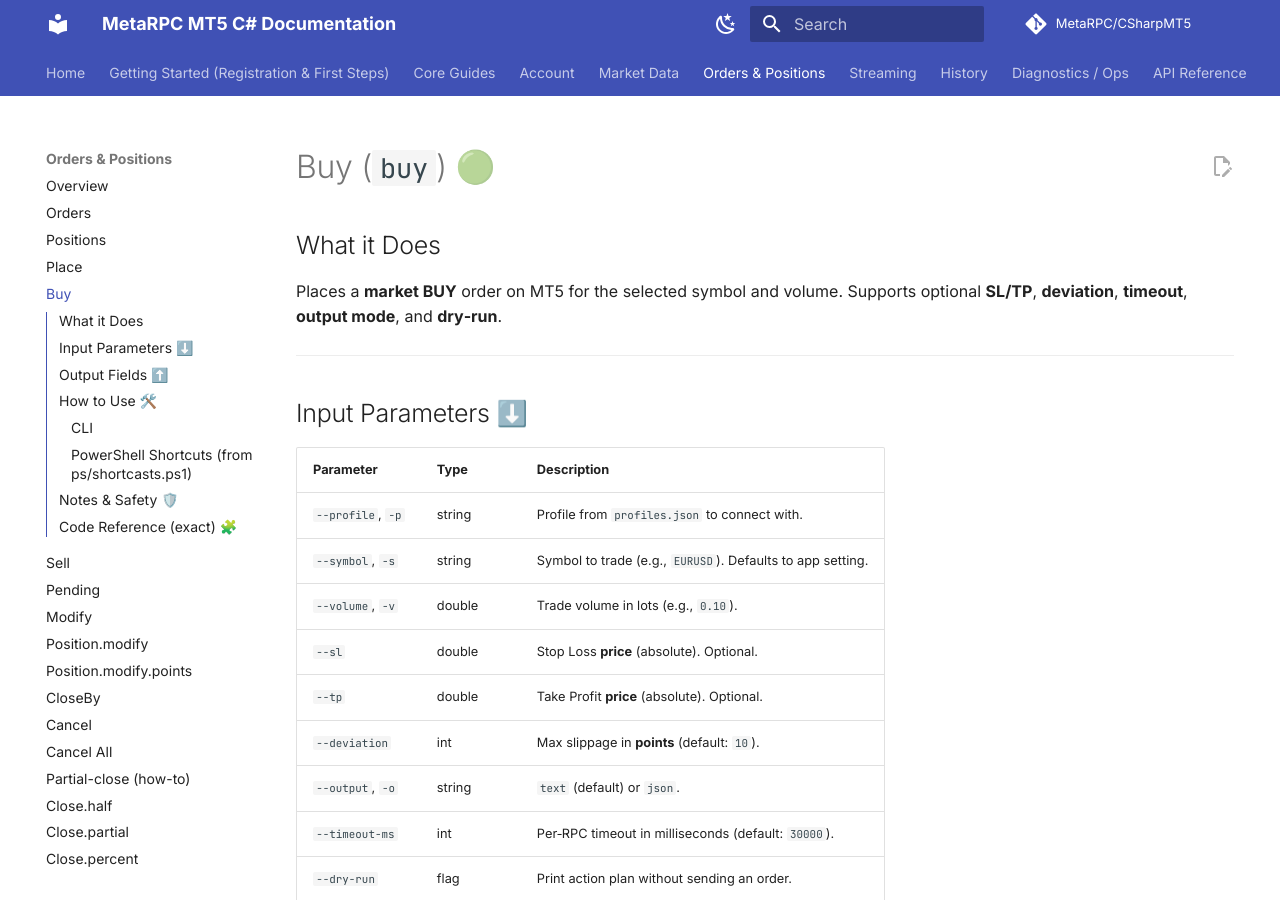
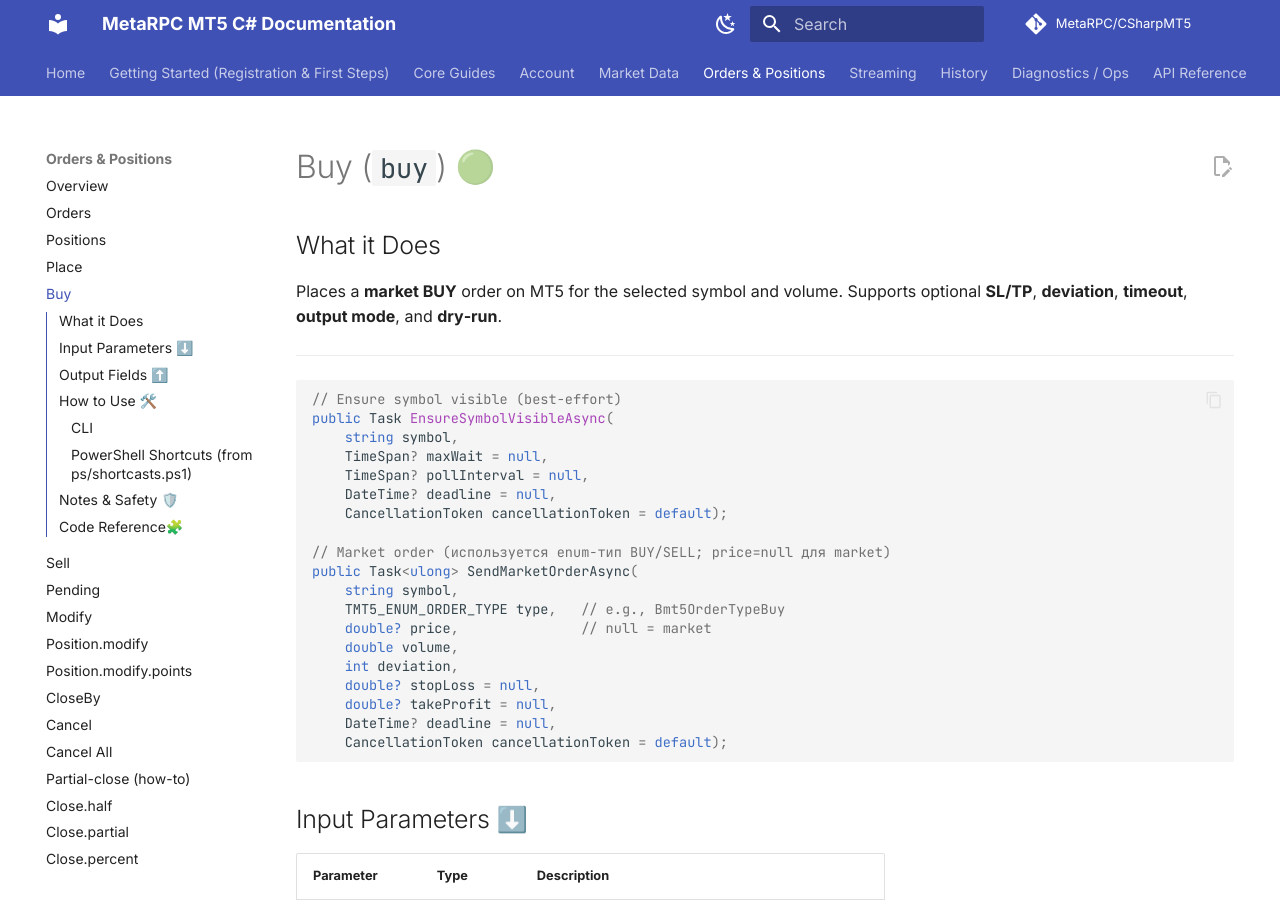
Before and after one commit to MetaRPC/CSharpMT5, an MkDocs documentation site: the page built from docs/Orders_Positions/Buy.md, in a window 1280 px wide and 900 px high. Built offline with MkDocs 1.6.1 and Material for MkDocs 9.7.7, drawn with Linux system fonts in a browser that asks for light colours; comment, search, counter and statistics services are not loaded; some of the changed text lies outside the part shown.

Commit message:
Update Buy.md

````diff
--- a/docs/Orders_Positions/Buy.md
+++ b/docs/Orders_Positions/Buy.md
@@ -6,6 +6,27 @@ Places a **market BUY** order on MT5 for the selected symbol and volume.
 Supports optional **SL/TP**, **deviation**, **timeout**, **output mode**, and **dry‑run**.
 
 ---
+```csharp
+// Ensure symbol visible (best-effort)
+public Task EnsureSymbolVisibleAsync(
+    string symbol,
+    TimeSpan? maxWait = null,
+    TimeSpan? pollInterval = null,
+    DateTime? deadline = null,
+    CancellationToken cancellationToken = default);
+
+// Market order (используется enum-тип BUY/SELL; price=null для market)
+public Task<ulong> SendMarketOrderAsync(
+    string symbol,
+    TMT5_ENUM_ORDER_TYPE type,   // e.g., Bmt5OrderTypeBuy
+    double? price,               // null = market
+    double volume,
+    int deviation,
+    double? stopLoss = null,
+    double? takeProfit = null,
+    DateTime? deadline = null,
+    CancellationToken cancellationToken = default);
+```
 
 ## Input Parameters ⬇️
 
@@ -74,7 +95,7 @@ b -s EURUSD -v 0.10 --sl 1.0950 --tp 1.1050 -dev 10
 
 ---
 
-## Code Reference (exact) 🧩
+## Code Reference🧩
 
 ```csharp
 var buy = new Command("buy", "Market buy");
````
